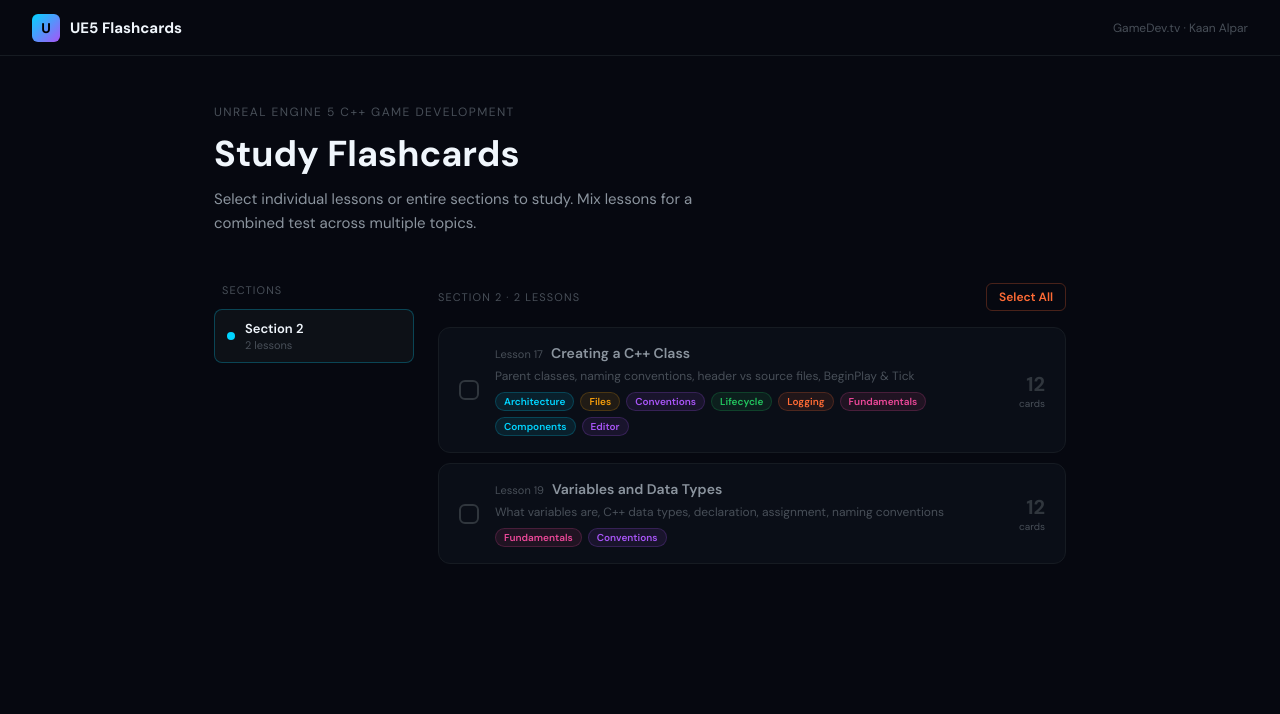
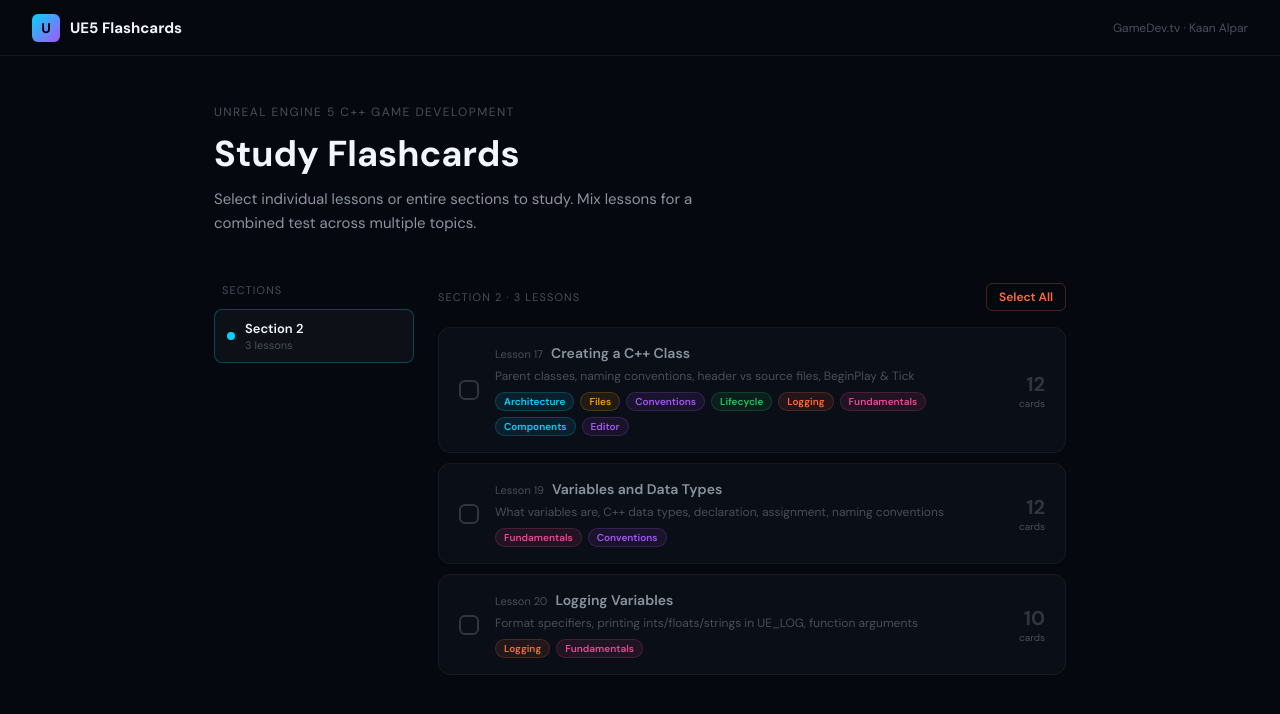
Before and after one commit to DavieDevs/ue5-flashcards, a Next.js app: page / in a window 1280 px wide. Shown: the top 714 px of the page. Built offline with nearby package versions, Linux system fonts and the light colour scheme.

Commit message:
add lesson 20 cards

```diff
--- a/data/cards.js
+++ b/data/cards.js
@@ -170,6 +170,80 @@ export const lessons = [
       },
     ],
   },
+  {
+    id: "s2-l20",
+    section: 2,
+    lesson: 20,
+    title: "Logging Variables",
+    description:
+      "Format specifiers, printing ints/floats/strings in UE_LOG, function arguments",
+    cards: [
+      {
+        id: "s2l20-1",
+        front:
+          "What is a format specifier in UE_LOG, and what symbol introduces one?",
+        back: 'A format specifier is a placeholder inside a log message that gets replaced by a variable\'s value at runtime. It starts with a % sign.\n\nExample: UE_LOG(LogTemp, Display, TEXT("Apples: %d"), NumberOfApples);',
+        tag: "Logging",
+      },
+      {
+        id: "s2l20-2",
+        front:
+          "What are the three most common UE_LOG format specifiers and what type does each handle?",
+        back: "%d — integer (int)\n%f — floating point (float)\n%s — string (FString)\n\nThere are others (e.g. %c for char) but these three are used most often.",
+        tag: "Logging",
+      },
+      {
+        id: "s2l20-3",
+        front: "How do you log an integer variable in UE5?",
+        back: 'int NumberOfApples = 10;\nUE_LOG(LogTemp, Display, TEXT("Apples: %d"), NumberOfApples);\n\nThe %d is replaced by the value of NumberOfApples at runtime.',
+        tag: "Logging",
+      },
+      {
+        id: "s2l20-4",
+        front: "How do you log a float variable in UE5?",
+        back: 'float MyHeight = 182.5f;\nUE_LOG(LogTemp, Display, TEXT("Height: %f"), MyHeight);\n\nUse %f for floats. Note: this prints extra trailing zeros by default.',
+        tag: "Logging",
+      },
+      {
+        id: "s2l20-5",
+        front:
+          "How do you log an FString variable in UE5, and what is special about it?",
+        back: 'FString MyName = "Kaan";\nUE_LOG(LogTemp, Display, TEXT("Name: %s"), *MyName);\n\nYou must add an asterisk * before the FString variable. This converts it to the format UE_LOG requires. Without it, it won\'t compile.',
+        tag: "Logging",
+      },
+      {
+        id: "s2l20-6",
+        front: "What does the asterisk * do before an FString in UE_LOG?",
+        back: 'It dereferences the FString into a raw character pointer (TCHAR*) that UE_LOG\'s %s format specifier requires. Without it UE_LOG cannot read the string.\n\nUE_LOG(LogTemp, Display, TEXT("%s"), *MyName);',
+        tag: "Logging",
+      },
+      {
+        id: "s2l20-7",
+        front: "How do you log multiple variables in a single UE_LOG message?",
+        back: 'Add multiple format specifiers in the text and provide matching variables after — order matters.\n\nUE_LOG(LogTemp, Display, TEXT("%d and %d"), NumberOfApples, NumberOfOranges);\n\nThe first %d maps to the first variable, second %d to the second.',
+        tag: "Logging",
+      },
+      {
+        id: "s2l20-8",
+        front:
+          "What are the three log levels in UE_LOG and what color does each display?",
+        back: 'Display — standard white message\nWarning — shown in yellow\nError — shown in red\n\nUsage: UE_LOG(LogTemp, Warning, TEXT("Something\'s wrong!"));',
+        tag: "Logging",
+      },
+      {
+        id: "s2l20-9",
+        front: "What are 'arguments' in a function call?",
+        back: "Arguments are the values you pass into a function so it can operate. They go inside the parentheses, separated by commas.\n\nIn UE_LOG the arguments are: log category, log level, and the text message (plus any variables).",
+        tag: "Fundamentals",
+      },
+      {
+        id: "s2l20-10",
+        front: "Is UE_LOG actually a function?",
+        back: "No — UE_LOG is a macro, not a function. TEXT() is also a macro. However they look and behave like functions at this stage, so they can be treated the same way conceptually for now.",
+        tag: "Logging",
+      },
+    ],
+  },
   // Add future lessons here — same structure as above.
   // Example:
   // {
```
